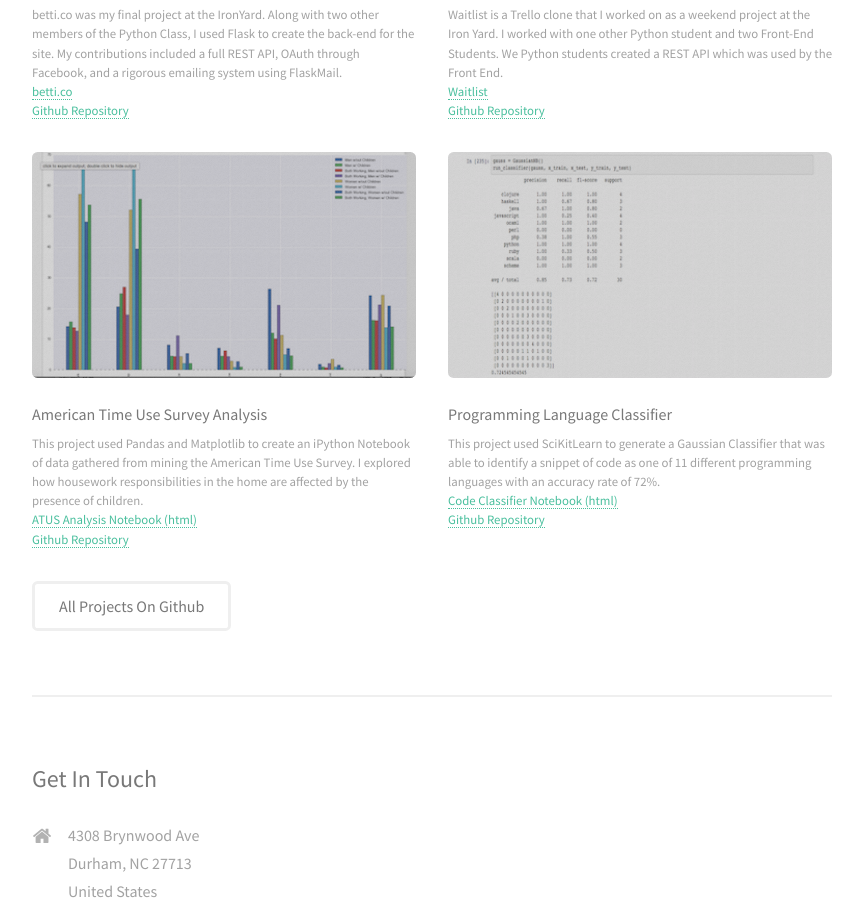
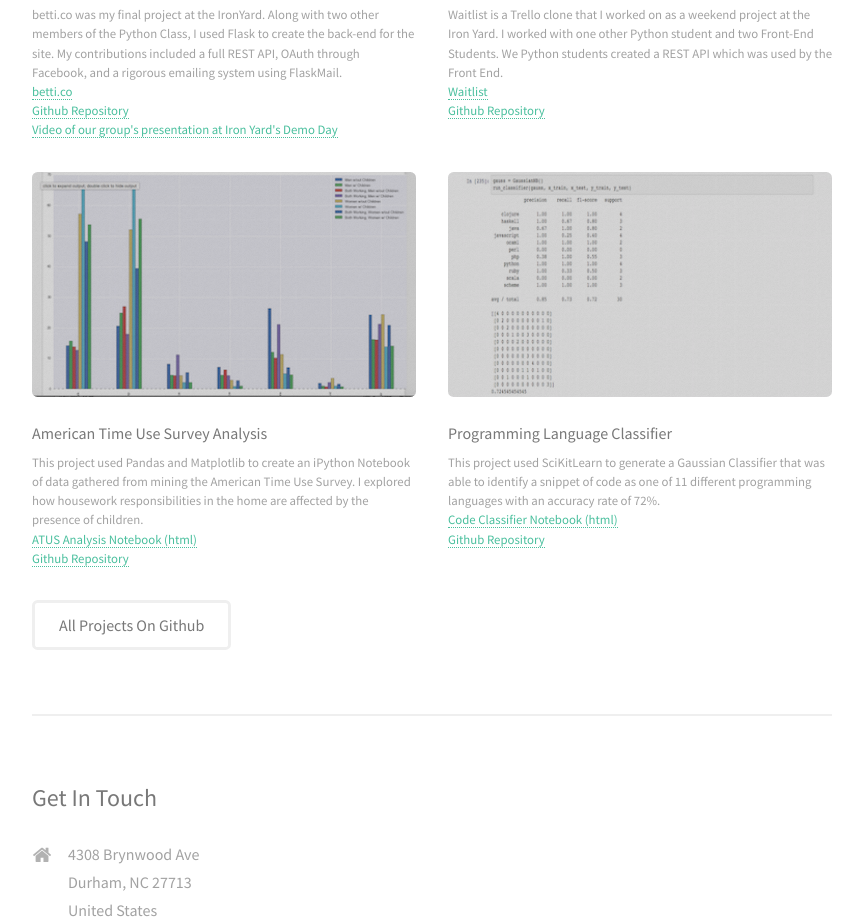
Before and after one commit to BretRunestad/BretRunestad.github.io, a plain HTML site: page index.html in a window 1280 px wide. Shown: the part 850-1770 px from the top of the page, without its empty margins (400-1263 px from the left). Drawn offline with Linux system fonts and the light colour scheme.

Commit message:
add video link

```diff
--- a/index.html
+++ b/index.html
@@ -58,6 +58,7 @@
 								<p>betti.co was my final project at the IronYard.  Along with two other members of the Python Class, I used Flask to create the back-end for the site.  My contributions included a full REST API, OAuth through Facebook, and a rigorous emailing system using FlaskMail.</p>
 								<p class="actions"><a href="http://betti.co" rel="external">betti.co</a></p>
 								<p class="actions"><a href="https://github.com/CharityBETS/charity_bets" rel="external">Github Repository</a></p>
+								<p class="actions"><a href="https://vimeo.com/125183106" rel="external">Video of our group's presentation at Iron Yard's Demo Day</a></p>
 							</article>
 							<article class="6u$ 12u$(xsmall) work-item">
 								<a href="images/fulls/Waitlist.png" class="image fit thumb"><img src="images/thumbs/Waitlist.png" alt="" /></a>
```
